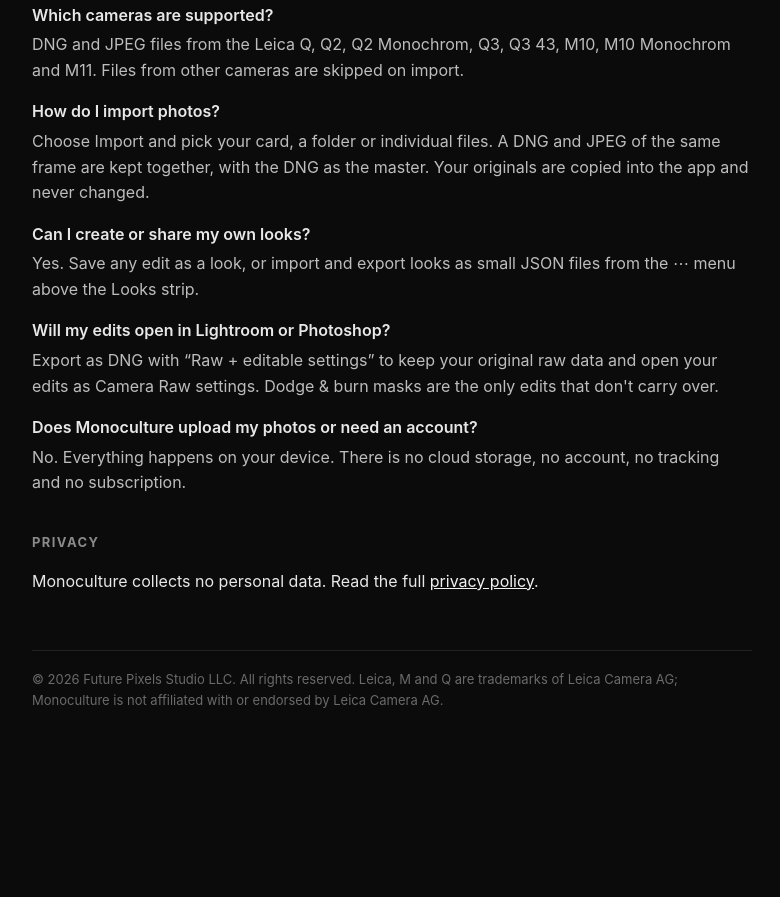
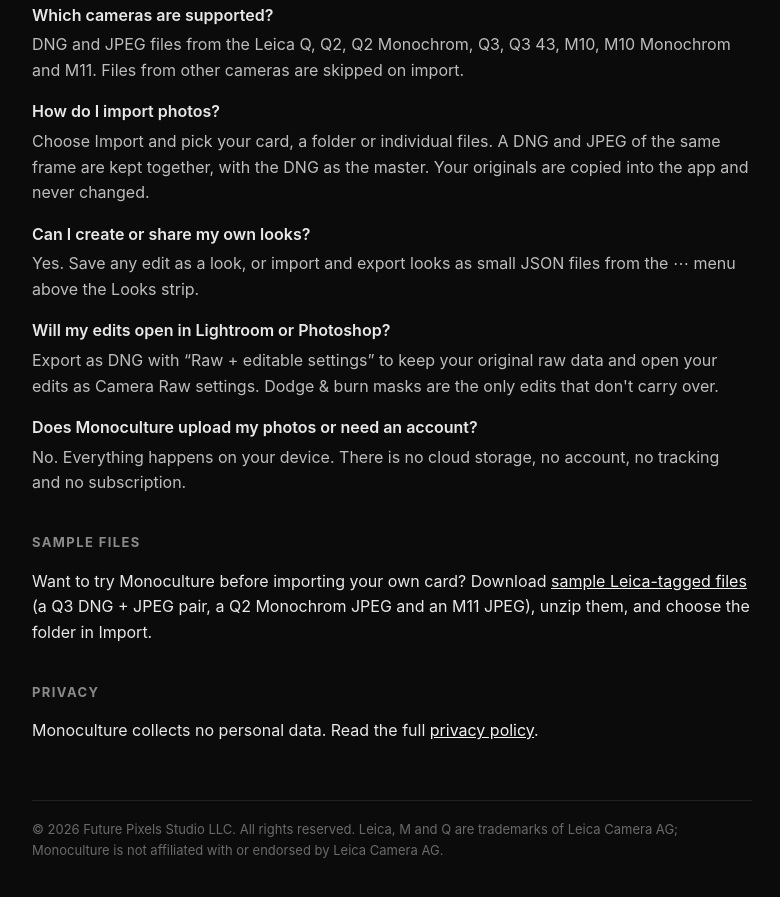
Before and after one commit to alexsto/Monoculture-Support, a plain HTML site: page index.html in a window 1280 px wide. Shown: the part 443-1340 px from the top of the page, without its empty margins (248-1028 px from the left). Before the commit the page ends 1234 px from the top, so only its background shows below. Drawn offline with Linux system fonts and the light colour scheme.

Commit message:
Add sample files for trying Monoculture and for App Review
Co-Authored-By: Claude <noreply@anthropic.com>

```diff
--- a/index.html
+++ b/index.html
@@ -51,6 +51,9 @@
     <dd>No. Everything happens on your device. There is no cloud storage, no account, no tracking and no subscription.</dd>
   </dl>
 
+  <h2>Sample files</h2>
+  <p>Want to try Monoculture before importing your own card? Download <a href="samples/monoculture-review-samples.zip">sample Leica-tagged files</a> (a Q3 DNG + JPEG pair, a Q2 Monochrom JPEG and an M11 JPEG), unzip them, and choose the folder in Import.</p>
+
   <h2>Privacy</h2>
   <p>Monoculture collects no personal data. Read the full <a href="privacy.html">privacy policy</a>.</p>
 
```
Also changed, not shown: 1 other file.
